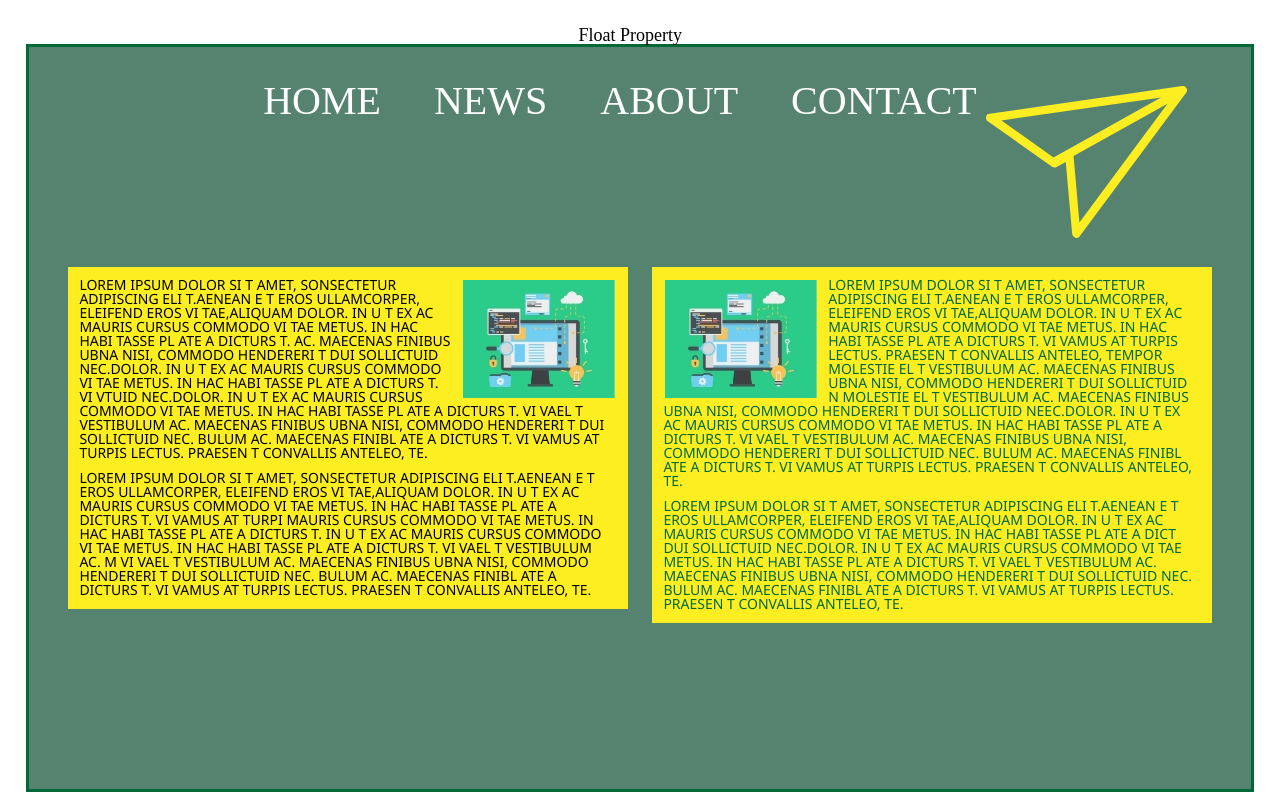
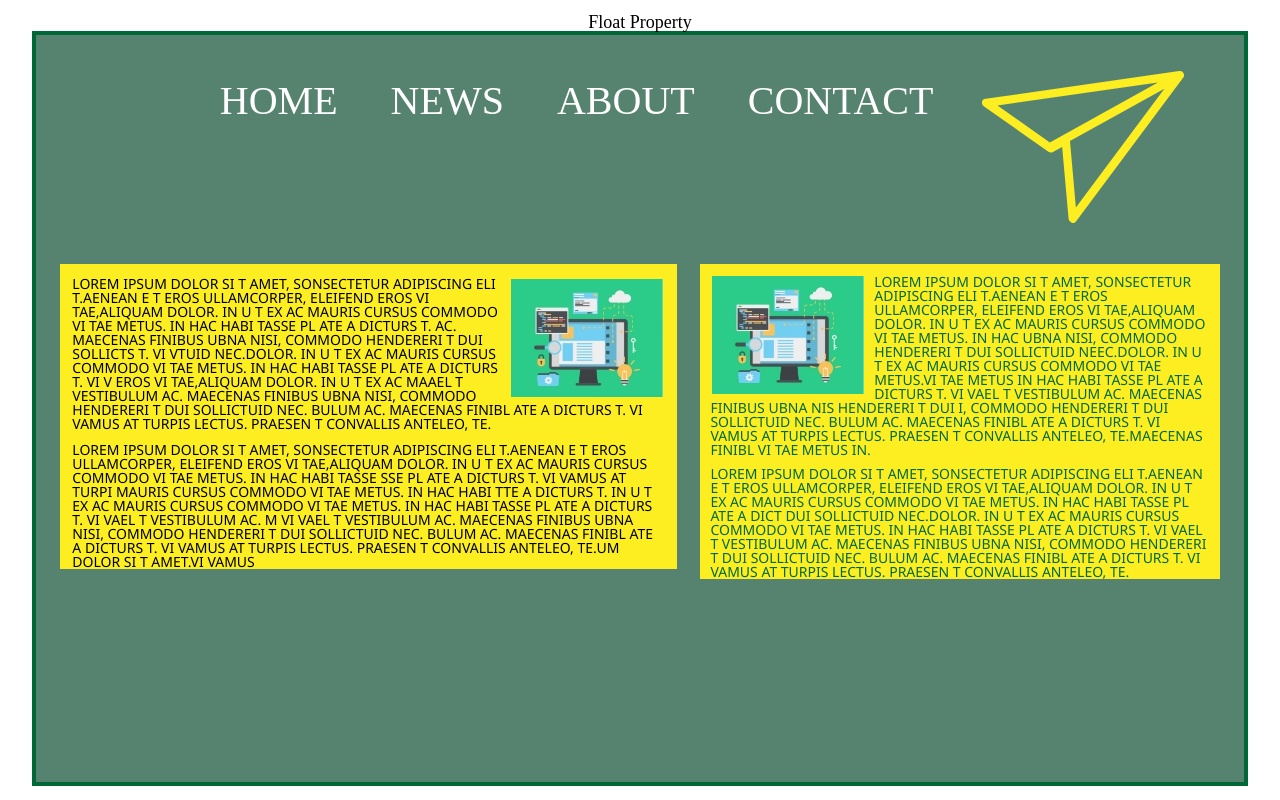
Before and after one commit to KetiPilishvili/project4, a plain HTML site: page index.html in a window 1280 px wide. Drawn offline with Linux system fonts and the light colour scheme.

Commit message:
add fluid components

```diff
--- a/index.html
+++ b/index.html
@@ -7,14 +7,14 @@
 		<title>index</title>
 	</head>
 	<body>
-		<p class="title">Float Property</p>
-		<header class="header">
-			<div class="box">
+		<h3 class="title">Float Property</h3>
+		<div class="background">
+			<header>
 				<a class="logo" href="index.html">
 					<img src="photos/Group 1.svg" alt="logo">
 				</a>
 				<nav>
-					<ul class="main-board">
+					<ul>
 						<li class="navbar-li">
 							<a href="">HOME</a>
 						</li>
@@ -29,23 +29,26 @@
 						</li>
 					</ul>
 				</nav>
+			</header>
+			<section>
 				<div class="articles-container">
 					<div class="article-items1">
 						<img class="first-img" src="photos/NoPath.jpg" alt="social">
-						<p class="text"> LOREM IPSUM DOLOR SI T AMET, SONSECTETUR ADIPISCING ELI T.AENEAN E T  EROS ULLAMCORPER, ELEIFEND EROS VI TAE,ALIQUAM DOLOR. IN U T EX AC MAURIS CURSUS COMMODO VI TAE METUS. IN HAC HABI TASSE PL ATE A DICTURS T.  AC. MAECENAS FINIBUS  UBNA NISI, COMMODO HENDERERI T DUI SOLLICTUID NEC.DOLOR. IN U T EX AC MAURIS CURSUS COMMODO VI TAE METUS. IN HAC HABI TASSE PL ATE A DICTURS T. VI VTUID NEC.DOLOR. IN U T EX AC MAURIS CURSUS COMMODO VI TAE METUS. IN HAC HABI TASSE PL ATE A DICTURS T. VI VAEL T VESTIBULUM AC. MAECENAS FINIBUS  UBNA NISI, COMMODO HENDERERI T DUI SOLLICTUID NEC. BULUM AC. MAECENAS FINIBL ATE A DICTURS T. VI VAMUS AT TURPIS LECTUS. PRAESEN T CONVALLIS ANTELEO, TE.
+						<p class="text"> LOREM IPSUM DOLOR SI T AMET, SONSECTETUR ADIPISCING ELI T.AENEAN E T  EROS ULLAMCORPER, ELEIFEND EROS VI TAE,ALIQUAM DOLOR. IN U T EX AC MAURIS CURSUS COMMODO VI TAE METUS. IN HAC HABI TASSE PL ATE A DICTURS T.  AC. MAECENAS FINIBUS  UBNA NISI, COMMODO HENDERERI T DUI SOLLICTS T. VI VTUID NEC.DOLOR. IN U T EX AC MAURIS CURSUS COMMODO VI TAE METUS. IN HAC HABI TASSE PL ATE A DICTURS T. VI V EROS VI TAE,ALIQUAM DOLOR. IN U T EX AC MAAEL T VESTIBULUM AC. MAECENAS FINIBUS  UBNA NISI, COMMODO HENDERERI T DUI SOLLICTUID NEC. BULUM AC. MAECENAS FINIBL ATE A DICTURS T. VI VAMUS AT TURPIS LECTUS. PRAESEN T CONVALLIS ANTELEO, TE.
 						</p>
-						<p class="text"> LOREM IPSUM DOLOR SI T AMET, SONSECTETUR ADIPISCING ELI T.AENEAN E T  EROS ULLAMCORPER, ELEIFEND EROS VI TAE,ALIQUAM DOLOR. IN U T EX AC MAURIS CURSUS COMMODO VI TAE METUS. IN HAC HABI TASSE PL ATE A DICTURS T. VI VAMUS AT TURPI MAURIS CURSUS COMMODO VI TAE METUS. IN HAC HABI TASSE PL ATE A DICTURS T. IN U T EX AC MAURIS CURSUS COMMODO VI TAE METUS. IN HAC HABI TASSE PL ATE A DICTURS T. VI VAEL T VESTIBULUM AC. M VI VAEL T VESTIBULUM AC. MAECENAS FINIBUS  UBNA NISI, COMMODO HENDERERI T DUI SOLLICTUID NEC. BULUM AC. MAECENAS FINIBL ATE A DICTURS T. VI VAMUS AT TURPIS LECTUS. PRAESEN T CONVALLIS ANTELEO, TE.
+						<p class="text"> LOREM IPSUM DOLOR SI T AMET, SONSECTETUR ADIPISCING ELI T.AENEAN E T  EROS ULLAMCORPER, ELEIFEND EROS VI TAE,ALIQUAM DOLOR. IN U T EX AC MAURIS CURSUS COMMODO VI TAE METUS. IN HAC HABI TASSE SSE PL ATE A DICTURS T. VI VAMUS AT TURPI MAURIS CURSUS COMMODO VI TAE METUS. IN HAC HABI TTE A DICTURS T. IN U T EX AC MAURIS CURSUS COMMODO VI TAE METUS. IN HAC HABI TASSE PL ATE A DICTURS T. VI VAEL T VESTIBULUM AC. M VI VAEL T VESTIBULUM AC. MAECENAS FINIBUS  UBNA NISI, COMMODO HENDERERI T DUI SOLLICTUID NEC. BULUM AC. MAECENAS FINIBL ATE A DICTURS T. VI VAMUS AT TURPIS LECTUS. PRAESEN T CONVALLIS ANTELEO, TE.UM DOLOR SI T AMET.VI VAMUS
 						</p>
 				    </div>
 				    <div class="article-items2">
 						<img class="second-img" src="photos/NoPath.jpg" alt="social">
-						<p class="text1"> LOREM IPSUM DOLOR SI T AMET, SONSECTETUR ADIPISCING ELI T.AENEAN E T  EROS ULLAMCORPER, ELEIFEND EROS VI TAE,ALIQUAM DOLOR. IN U T EX AC MAURIS CURSUS COMMODO VI TAE METUS. IN HAC HABI TASSE PL ATE A DICTURS T. VI VAMUS AT TURPIS LECTUS. PRAESEN T CONVALLIS ANTELEO, TEMPOR MOLESTIE EL T VESTIBULUM AC. MAECENAS FINIBUS  UBNA NISI, COMMODO HENDERERI T DUI SOLLICTUID N MOLESTIE EL T VESTIBULUM AC. MAECENAS FINIBUS  UBNA NISI, COMMODO HENDERERI T DUI SOLLICTUID NEEC.DOLOR. IN U T EX AC MAURIS CURSUS COMMODO VI TAE METUS. IN HAC HABI TASSE PL ATE A DICTURS T. VI VAEL T VESTIBULUM AC. MAECENAS FINIBUS  UBNA NISI, COMMODO HENDERERI T DUI SOLLICTUID NEC. BULUM AC. MAECENAS FINIBL ATE A DICTURS T. VI VAMUS AT TURPIS LECTUS. PRAESEN T CONVALLIS ANTELEO, TE.
+						<p class="text1"> LOREM IPSUM DOLOR SI T AMET, SONSECTETUR ADIPISCING ELI T.AENEAN E T  EROS ULLAMCORPER, ELEIFEND EROS VI TAE,ALIQUAM DOLOR. IN U T EX AC MAURIS CURSUS COMMODO VI TAE METUS. IN HAC UBNA NISI, COMMODO HENDERERI T DUI SOLLICTUID NEEC.DOLOR. IN U T EX AC MAURIS CURSUS COMMODO VI TAE METUS.VI TAE METUS IN HAC HABI TASSE PL ATE A DICTURS T. VI VAEL T VESTIBULUM AC. MAECENAS FINIBUS  UBNA NIS HENDERERI T DUI I, COMMODO HENDERERI T DUI SOLLICTUID NEC. BULUM AC. MAECENAS FINIBL ATE A DICTURS T. VI VAMUS AT TURPIS LECTUS. PRAESEN T CONVALLIS ANTELEO, TE.MAECENAS FINIBL VI TAE METUS IN.
 						</p>
 						<p class="text1"> LOREM IPSUM DOLOR SI T AMET, SONSECTETUR ADIPISCING ELI T.AENEAN E T  EROS ULLAMCORPER, ELEIFEND EROS VI TAE,ALIQUAM DOLOR. IN U T EX AC MAURIS CURSUS COMMODO VI TAE METUS. IN HAC HABI TASSE PL ATE A DICT DUI SOLLICTUID NEC.DOLOR. IN U T EX AC MAURIS CURSUS COMMODO VI TAE METUS. IN HAC HABI TASSE PL ATE A DICTURS T. VI VAEL T VESTIBULUM AC. MAECENAS FINIBUS  UBNA NISI, COMMODO HENDERERI T DUI SOLLICTUID NEC. BULUM AC. MAECENAS FINIBL ATE A DICTURS T. VI VAMUS AT TURPIS LECTUS. PRAESEN T CONVALLIS ANTELEO, TE.
 						</p>
 					</div>
+					<div class="clear"></div>
 				</div>
-			</div>
-		</header>
+			</section>
+		</div>
     </body>
 </html>
--- a/styles/style.css
+++ b/styles/style.css
@@ -2,25 +2,19 @@ html,body{
 	width: 100%;
 	height: 100%;
 }
-body{
-	padding: 2%;
+body {
+	padding: 1% 2.5% 2.5% 2.5%
 }
 .title{
 	font-family:'MyriadPro-Regular';
 	font-size: 18px;
-	margin-left:45%;
+	text-align: center;
 }
-header {
+.background{
+	height: 100%;
 	width: 100%;
-	height: 100%;
-	padding: 0.3%;
-	background: #006837;
-}
-.box{
-	width: 100%;
-	height: 100%;
-	padding: 0.2%;
-	background: #56836F;
+	background-color: #56836F;
+	border: 4px solid #006837;
 }
 .logo{
 	float: right;
@@ -28,17 +22,22 @@ header {
     margin-top: 3%;
     height: 19.3%;
 }
-.main-board{
+nav {
 	margin-left: 15%;
+	float: right;
+}
+header:after{
+	content: "";
+	clear: right;
+	display: block;
 }
 .navbar-li {
 	display: inline-block;
-	vertical-align:top;
-	margin-top: 3%;
+	margin-top: 6%;
 }
-.navbar-li:before{
+.navbar-li:after {
 	content: "";
-	display: inline-block;
+	display:inline-block;
 	width: 45px;
 }
 a {
@@ -47,13 +46,18 @@ a {
 	color: white;
 }
 .articles-container{
-	margin-top: 12%;
+	max-width: 1160px;
+	width: 100%;
+	height: 100%;
+	margin: 0 auto;
+}
+.clear{
+	clear: both;
 }
 .article-items1 {
 	float: left;
-    width: 46%;
-    padding-bottom: 1%;
-    margin-left: 3%;
+    width: 617px;
+    margin-top: 3%;
     background: #FCEE21;
 }
 .first-img {
@@ -85,8 +89,7 @@ a {
 }
  .article-items2{
  	float: right;
-    width: 46%;
-    margin-right: 3%;
-    padding-bottom: 1%;
+    width: 520px;
+    margin-top: 3%;
     background: #FCEE21;
 }
```
